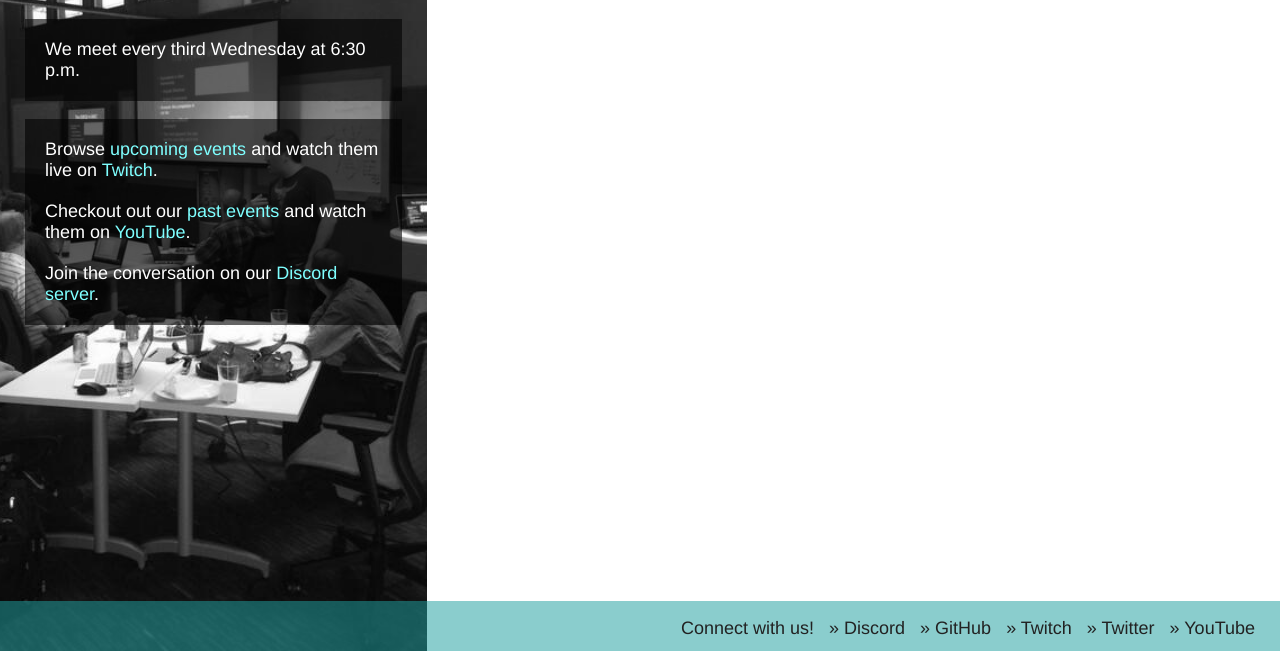
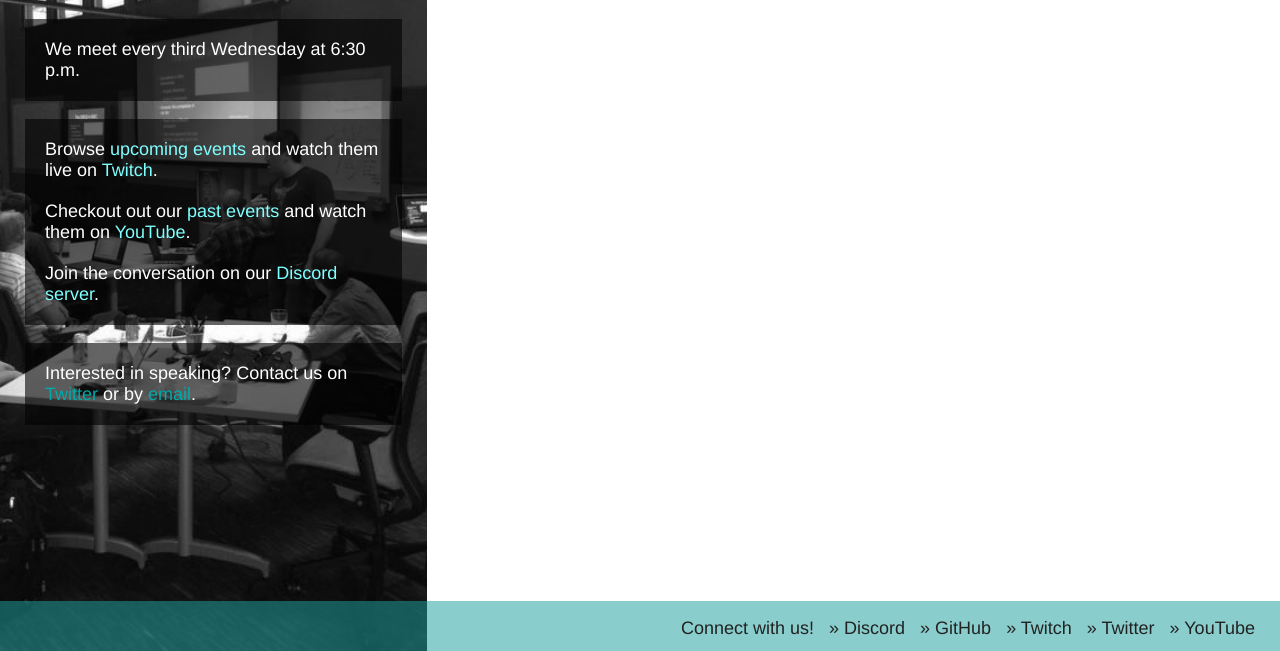
Before and after one commit to columbusjs/columbusjs.github.io, a Jekyll site: the page built from index.html, in a window 1280 px wide, cut to the strip 249-900 px from the top of the page. Built offline with Jekyll 4.4.1, drawn with Linux system fonts in a browser that asks for light colours; the list of posts is cut into pages by our own code.

Commit message:
added links for those who wnat to speak

```diff
--- a/_includes/aside.html
+++ b/_includes/aside.html
@@ -16,4 +16,7 @@
     </li>
   </ul>
 
+  <p>Interested in speaking? Contact us on <a href="{{ site.twitter }}">Twitter</a> or
+    by <a href="mailto:{{ site.email }}">email</a>.</p>
+
 </aside>
```
